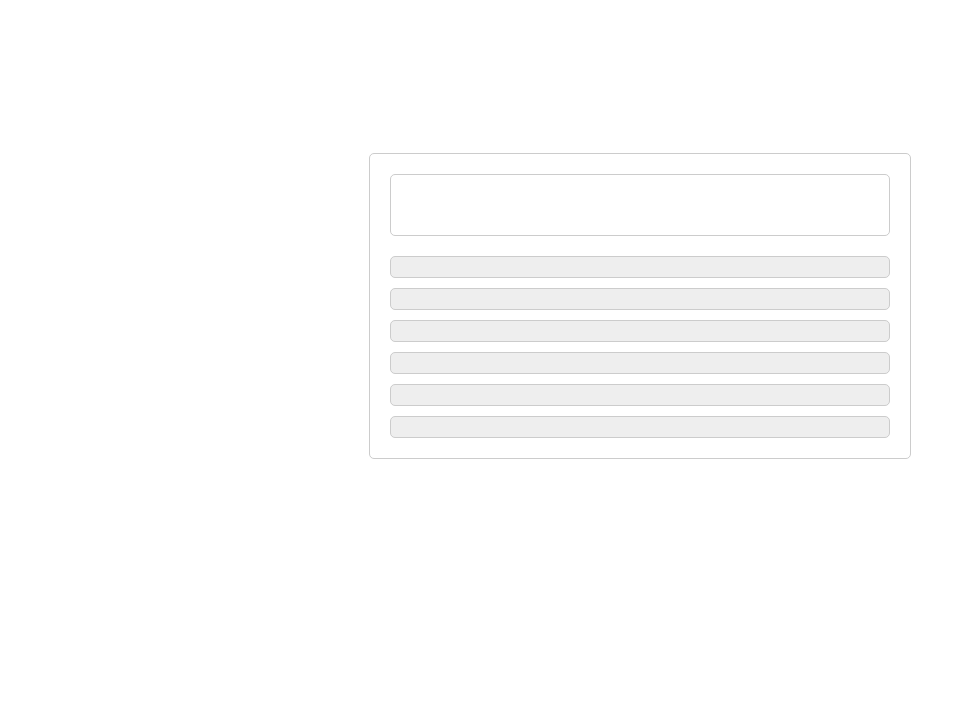
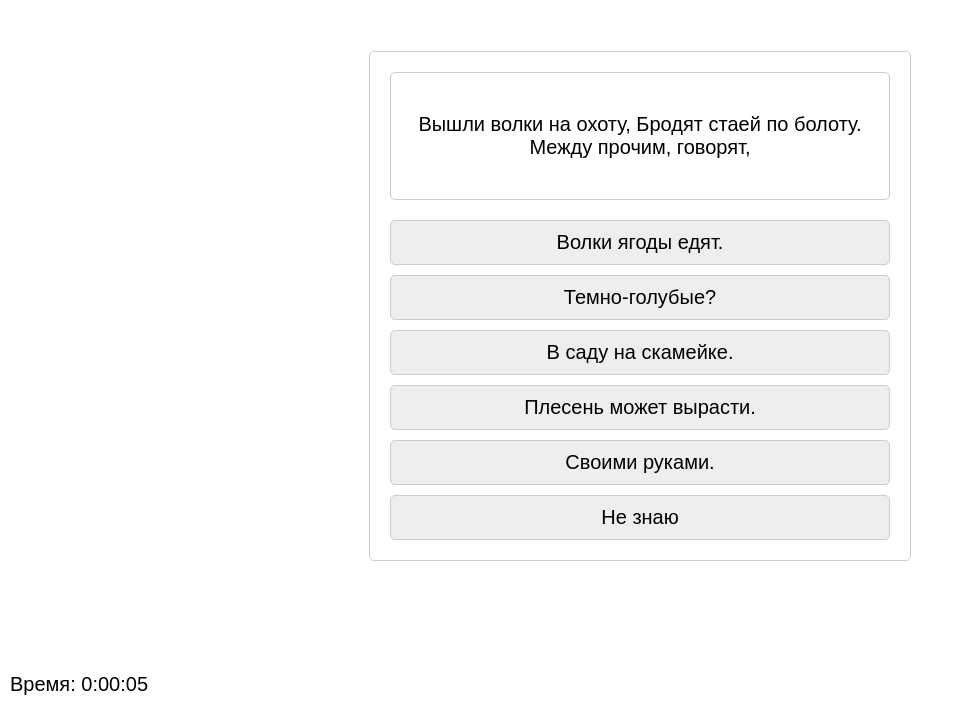
Before and after one commit to vkireevop/diplom3, a plain HTML site: page Frontend/Pages/stikhi-stikhoslozheniya.html in a window 1280 px wide. Shown: the part 94-800 px from the top of the page, without its empty margins (0-963 px from the left). Drawn offline with Linux system fonts and the light colour scheme.

Commit message:
help....

```diff
--- a/Frontend/Pages/stikhi-stikhoslozheniya.html
+++ b/Frontend/Pages/stikhi-stikhoslozheniya.html
@@ -26,6 +26,19 @@
             </div>
         </div>
     </div>
+    <div id="modal">
+        <div id="modal-content">
+          <h2>Результаты тренинга:</h2>
+          <p id="time">Время тренинга:</p>
+          <p id="avg-time">Среднее время ответа(сек):</p>
+          <p id="result">Правильных ответов(%):</p>
+          <p id="efficiency">Эффективность:</p>
+          <p id="grade">Оценка:</p>
+          <button id="close-modal">Закрыть</button>
+        </div>
+    </div>
+
+    <div id="timer">Время: 0:00:00</div>
 </body>
 <script src="..\Scripts\script-stikhi-stikhoslozheniya.js"></script>
 </html>
--- a/Frontend/Scripts/script-stikhi-stikhoslozheniya.js
+++ b/Frontend/Scripts/script-stikhi-stikhoslozheniya.js
@@ -0,0 +1,274 @@
+const questions = [
+    {
+        question:
+            `У крыльца лохматый пёс
+            Лёг, уткнувши в лапы нос.
+            Тихо, мирно он сопит."
+        `,
+        answers: [
+            "Может, дремлет, может, спит.",
+            "А он боится кошки.",
+            "В огород прохода нет.",
+            "Нелегко сорвать цветок.",
+            "Да боюсь сердитой кошки.",
+            "Не знаю",
+        ],
+        correct: 1,
+    },
+    {
+        question:
+        `Буря мглою небо кроет,
+        Вихри снежные крутя;
+        То, как зверь, она завоет,
+        `,
+        answers: [
+            "То заплачет, как дитя.",
+            "После всех трудов.",
+            "Ёлку из лесу привез.",
+            "И лес оденется листвою!",
+            "Лишь хватило бы небес.",
+            "Не знаю",
+        ],
+        correct: 1,
+    },
+    {
+        question:
+        `Рвать цветы легко и просто
+        Детям маленького роста,
+        Но тому, кто так высок,
+        `,
+        answers: [
+            "Нелегко сорвать цветок.",
+            "В огород прохода нет.",
+            "Нелегко сорвать цветок.",
+            "Да боюсь сердитой кошки.",
+            "Шапка на макушке.",
+            "Не знаю",
+        ],
+        correct: 1,
+    },
+    {
+        question:
+        `Воробей, чего ты ждешь?
+        Крошек хлебных не клюёшь?
+        - Я давно заметил крошки,
+        `,
+        answers: [
+            "Да боюсь сердитой кошки.",
+            "В огород прохода нет.",
+            "Нелегко сорвать цветок.",
+            "Да боюсь сердитой кошки.",
+            "Шапка на макушке.",
+            "Не знаю",
+        ],
+        correct: 1,
+    },
+    {
+        question:
+        `Дождик вылился из тучки,
+        Вымыл ёжику колючки,
+        Еж доволен: сыт, умыт,
+        `,
+        answers: [
+            "На кроватке сладко спит.",
+            "В огород прохода нет.",
+            "Нелегко сорвать цветок.",
+            "Да боюсь сердитой кошки.",
+            "Шапка на макушке.",
+            "Не знаю",
+        ],
+        correct: 1,
+    },
+    {
+        question:
+        `Целый день поёт щегол
+        В клетке на окошке.
+        Третий год ему пошёл,
+        `,
+        answers: [
+            "А он боится кошки.",
+            "В огород прохода нет.",
+            "Нелегко сорвать цветок.",
+            "Да боюсь сердитой кошки.",
+            "Шапка на макушке.",
+            "Не знаю",
+        ],
+        correct: 1,
+    },
+    {
+        question:
+        `Спит на льдине целый день
+        Толстый маленький тюлень.
+        У ленивого растяпы
+        `,
+        answers: [
+            "Превратились в ласты лапы.",
+            "В огород прохода нет.",
+            "Нелегко сорвать цветок.",
+            "Да боюсь сердитой кошки.",
+            "Шапка на макушке.",
+            "Не знаю",
+        ],
+        correct: 1,
+    },
+    {
+        question:
+        `Солнце ласково смеётся,
+        Светит ярче, горячей.
+        И с пригорка звонко льётся
+        `,
+        answers: [
+            "Разговорчивый ручей.",
+            "В огород прохода нет.",
+            "Нелегко сорвать цветок.",
+            "Да боюсь сердитой кошки.",
+            "Шапка на макушке.",
+            "Не знаю",
+        ],
+        correct: 1,
+    },
+    {
+        question:
+        `Учит выдра-мать выдрят,
+        Как ловить в реке щурят.
+        Чтоб нырять за рыбкой ловко,
+        `,
+        answers: [
+            "Малышам нужна сноровка.",
+            "В огород прохода нет.",
+            "Нелегко сорвать цветок.",
+            "Да боюсь сердитой кошки.",
+            "Шапка на макушке.",
+            "Не знаю",
+        ],
+        correct: 1,
+    },
+    {
+        question:
+        `Вышли волки на охоту,
+        Бродят стаей по болоту.
+        Между прочим, говорят,
+        `,
+        answers: [
+            "Волки ягоды едят.",
+            "Темно-голубые?",
+            "Плесень может вырасти.",
+            "Своими руками.",
+            "В саду на скамейке.",
+            "Не знаю",
+        ],
+        correct: 1,
+    },
+]
+
+// Перемешать массив вопросов
+questions.sort(() => Math.random() - 0.5);
+
+const questionElement = document.getElementById("question");
+const answer1Element = document.getElementById("answer-1");
+const answer2Element = document.getElementById("answer-2");
+const answer3Element = document.getElementById("answer-3");
+const answer4Element = document.getElementById("answer-4");
+const answer5Element = document.getElementById("answer-5");
+const answer6Element = document.getElementById("answer-6");
+const questionNumber = document.getElementById("question-number");
+
+const modal = document.getElementById("modal");
+const result = document.getElementById("result");
+const efficiency = document.getElementById("efficiency");
+const time = document.getElementById("time");
+const avgTime = document.getElementById("avg-time");
+const grade = document.getElementById("grade");
+const timer = document.getElementById("timer");
+const closeModalButton = document.getElementById("close-modal");
+
+let currentQuestion = 0;
+let score = 0;
+let seconds = 0;
+let seconds2 = seconds;
+let minutes = 0;
+let hours = 0;
+let interval;
+
+function showQuestion() {
+    const question = questions[currentQuestion];
+
+    // Перемешать массив ответов
+    question.answers.sort(() => Math.random() - 0.5);
+
+    questionElement.textContent = question.question;
+    answer1Element.textContent = question.answers[0];
+    answer2Element.textContent = question.answers[1];
+    answer3Element.textContent = question.answers[2];
+    answer4Element.textContent = question.answers[3];
+    answer5Element.textContent = question.answers[4];
+    answer6Element.textContent = question.answers[5];
+    questionNumber.textContent = `Вопрос ${currentQuestion + 1} из ${questions.length}`;
+}
+
+function startTimer() {
+    interval = setInterval(() => {
+      seconds++;
+      seconds2++;
+      if (seconds === 60) {
+        seconds = 0;
+        minutes++;
+      }
+      if (minutes === 60) {
+          minutes = 0;
+          hours++;
+      }
+
+      timer.textContent = `Время: ${hours}:${minutes.toString().padStart(2, 0)}:${seconds.toString().padStart(2, 0)}`;
+    }, 1000);
+}
+
+function stopTimer() {
+    clearInterval(interval);
+}
+
+showQuestion();
+startTimer();
+
+const buttons = document.querySelectorAll("#buttons button");
+buttons.forEach((button) => {
+  button.addEventListener("click", () => {
+    const answer = button.textContent;
+    if (answer === questions[currentQuestion].answers[questions[currentQuestion].correct - 1]) {
+      score++;
+    }
+
+    currentQuestion++;
+
+    if (currentQuestion < questions.length) {
+      showQuestion();
+    } else {
+      stopTimer();
+      modal.style.visibility = "visible";
+      result.textContent = `Правильных ответов(%): ${Math.round((score / questions.length) * 100)}%`;
+      time.textContent = `Время тренинга: ${hours}:${minutes.toString().padStart(2, 0)}:${seconds.toString().padStart(2, 0)}`;
+      avgTime.textContent = `Среднее время ответа(сек): ${seconds2 / questions.length}`;
+      efficiency.textContent = `Эффективность: ${Math.round((score / questions.length) * 100) / (seconds2 / questions.length)}`;
+      calculateGrade();
+    }
+  });
+});
+
+function calculateGrade() {
+    const percentage = (score / questions.length) * 100;
+    if (percentage >= 90) {
+      grade.textContent = "Оценка: Отлично";
+    } else if (percentage >= 70) {
+      grade.textContent = "Оценка: Хорошо";
+    } else if (percentage >= 50) {
+      grade.textContent = "Оценка: Удовлетворительно";
+    } else {
+      grade.textContent = "Оценка: Неудовлетворительно";
+    }
+}
+
+closeModalButton.addEventListener("click", () => {
+  modal.style.visibility = "hidden";
+  window.location.reload();
+  window.location.href = "../Pages/menu-stikhi.html";
+});
--- a/Frontend/Styles/styles-stikhi-stikhoslozheniya.css
+++ b/Frontend/Styles/styles-stikhi-stikhoslozheniya.css
@@ -68,3 +68,30 @@ button {
     width: 500px;
     font-size: 20px;
 }
+
+#modal {
+    position: fixed;
+    top: 0;
+    left: 0;
+    width: 100vw;
+    height: 100vh;
+    background-color: rgba(0, 0, 0, 0.5);
+    display: flex;
+    justify-content: center;
+    align-items: center;
+    visibility: hidden;
+}
+
+#modal-content {
+    padding: 20px;
+    background-color: #fff;
+    border-radius: 5px;
+    font-size: 20px;
+}
+
+#timer {
+    position: absolute;
+    left: 10px;
+    bottom: 10px;
+    font-size: 20px;
+}
```
